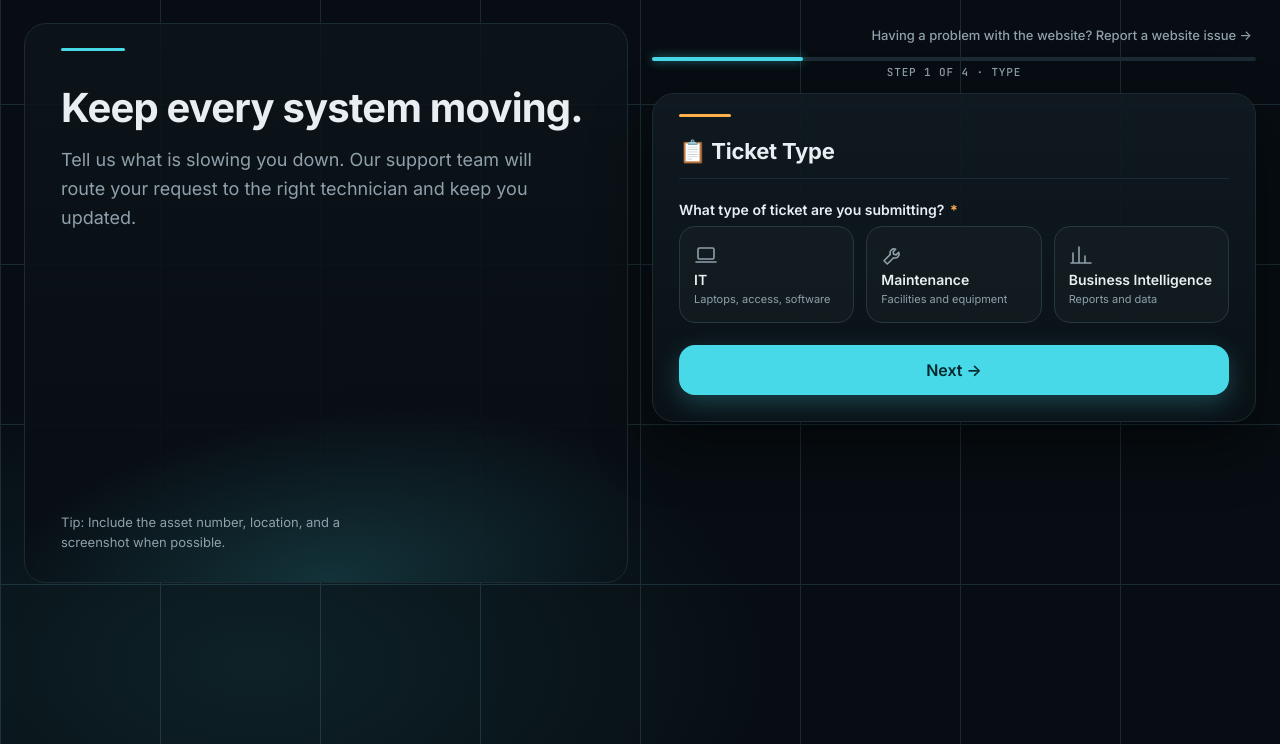
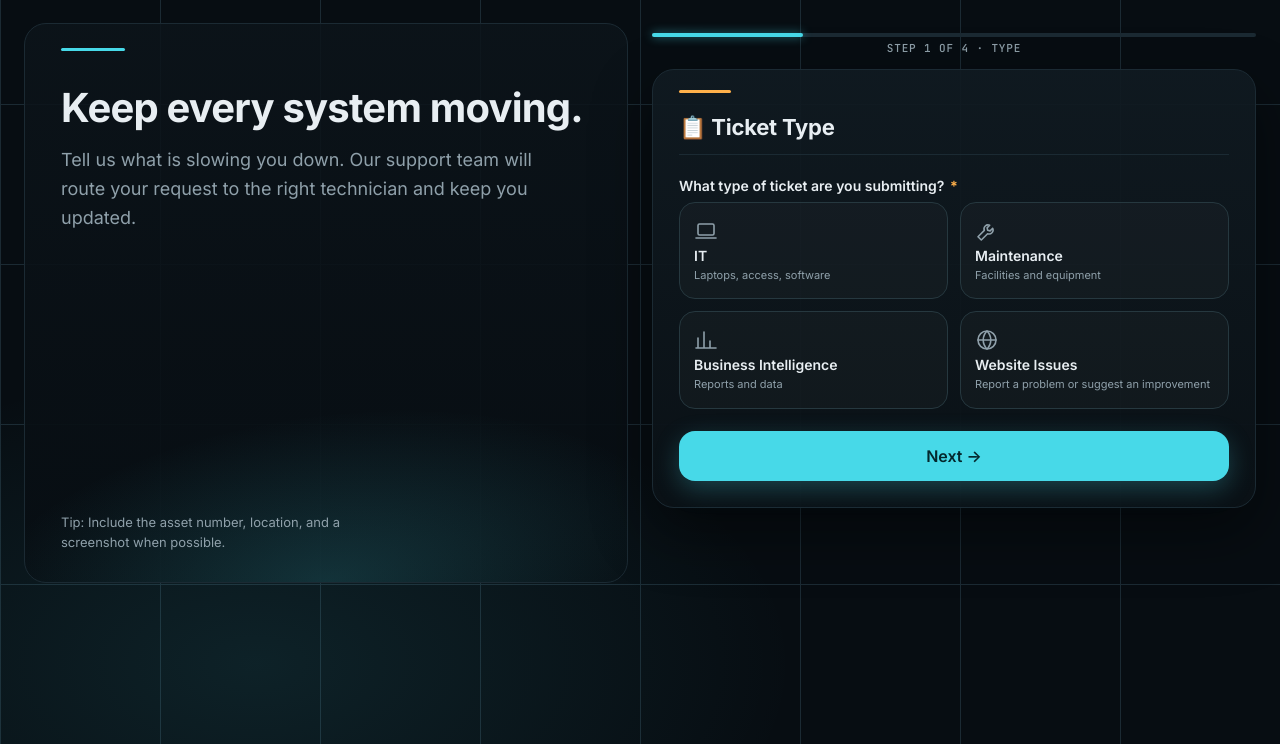
Before and after one commit to aaronmusgrave/it-helpdesk-form, a website: page static/index.html in a window 1280 px wide. Shown: the part 56-800 px from the top of the page. Drawn offline with Linux system fonts and the light colour scheme.

Commit message:
Replace website issue link with a fourth ticket-type button (#7)
Co-authored-by: aaronmusgrave <243870127+aaronmusgrave@users.noreply.github.com>
Co-authored-by: Railway <68434857+railway-app[bot]@users.noreply.github.com>

```diff
--- a/static/brand.css
+++ b/static/brand.css
@@ -114,7 +114,7 @@ button:focus-visible, .btn:focus-visible { box-shadow: 0 0 0 3px rgba(71,217,232
 .hero p { color: var(--muted); font-size: 18px; line-height: 1.6; max-width: 480px; }
 .hero-tip { position: relative; z-index: 1; color: var(--muted); font-size: 13px; max-width: 320px; line-height: 1.5; }
 .panel-col { min-width: 0; }
-.panel-col .website-issue-link { display: block; text-align: right; margin: 0 0 10px; }
+.type-grid { grid-template-columns: 1fr 1fr; }
 @media (max-width: 860px) {
   .container.layout { grid-template-columns: 1fr; padding: 8px 14px 32px; }
   .hero { min-height: 0; padding: 40px 24px 22px; }
--- a/static/index.html
+++ b/static/index.html
@@ -122,7 +122,6 @@
     <div class="hero-tip">Tip: Include the asset number, location, and a screenshot when possible.</div>
   </aside>
   <div class="panel-col">
-  <a class="website-issue-link" href="/website-issue.html">Having a problem with the website? Report a website issue →</a>
   <div class="progress-bar"><div class="progress-fill" id="progressFill" style="width:25%"></div></div>
   <div class="step-label" id="stepLabel">Step 1 of 4 · Type</div>
 
@@ -135,6 +134,7 @@
         <button class="type-btn" onclick="selectTicketType(this,'IT')"><svg class="ico" viewBox="0 0 24 24" width="24" height="24" fill="none" stroke="currentColor" stroke-width="1.6" stroke-linecap="round" stroke-linejoin="round"><rect x="4" y="5" width="16" height="11" rx="1.5"/><path d="M2 19h20"/></svg><span class="t">IT</span><span class="d">Laptops, access, software</span></button>
         <button class="type-btn" onclick="selectTicketType(this,'Maintenance')"><svg class="ico" viewBox="0 0 24 24" width="24" height="24" fill="none" stroke="currentColor" stroke-width="1.6" stroke-linecap="round" stroke-linejoin="round"><path d="M14.7 6.3a4 4 0 0 0-5.4 5.1L3 17.7 6.3 21l6.3-6.3a4 4 0 0 0 5.1-5.4l-2.6 2.6-2.4-.6-.6-2.4z"/></svg><span class="t">Maintenance</span><span class="d">Facilities and equipment</span></button>
         <button class="type-btn" onclick="selectTicketType(this,'Business Intelligence')"><svg class="ico" viewBox="0 0 24 24" width="24" height="24" fill="none" stroke="currentColor" stroke-width="1.6" stroke-linecap="round" stroke-linejoin="round"><path d="M4 20V10M10 20V4M16 20v-7M22 20H2"/></svg><span class="t">Business Intelligence</span><span class="d">Reports and data</span></button>
+        <button class="type-btn" type="button" onclick="location.href='/website-issue.html'"><svg class="ico" viewBox="0 0 24 24" width="24" height="24" fill="none" stroke="currentColor" stroke-width="1.6" stroke-linecap="round" stroke-linejoin="round"><circle cx="12" cy="12" r="9"/><path d="M3 12h18M12 3c2.5 2.6 3.8 5.6 3.8 9s-1.3 6.4-3.8 9c-2.5-2.6-3.8-5.6-3.8-9S9.5 5.6 12 3z"/></svg><span class="t">Website Issues</span><span class="d">Report a problem or suggest an improvement</span></button>
       </div>
       <div class="error-msg" id="err-tickettype">Please select a ticket type.</div>
     </div>
```
